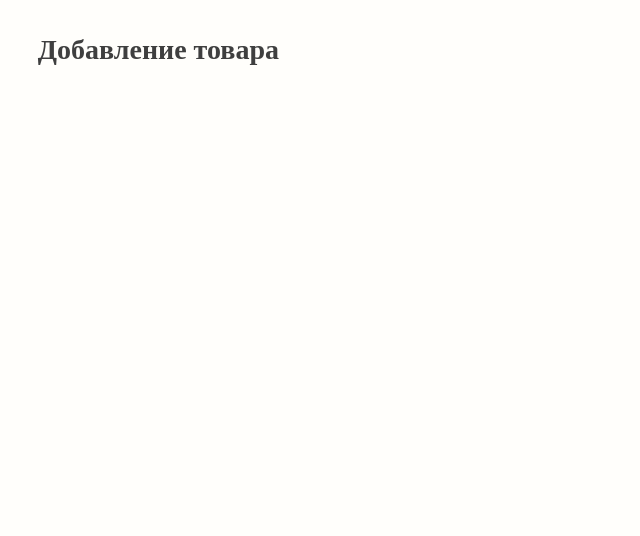
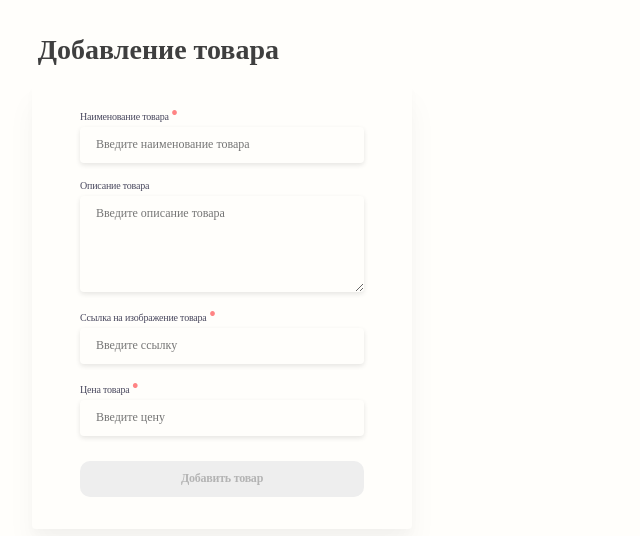
Before and after one commit to Yargo54/product-list, a React (Create React App) app in the folder product_list/: page / in a window 1280 px wide. Shown: the top 536 px of the page, without its empty margins (0-640 px from the left). Built offline with nearby package versions, Linux system fonts and the light colour scheme.

Commit message:
add from-add-box

```diff
--- a/product_list/src/App.js
+++ b/product_list/src/App.js
@@ -1,10 +1,12 @@
 import './App.css';
+import AddBox from './components/AddBox';
 import Header from './components/Headers';
 
 function App() {
   return (
     <div className="App">
       <Header />
+      <AddBox />
     </div>
   );
 }
--- /dev/null
+++ b/product_list/src/components/AddBox.css
@@ -0,0 +1,79 @@
+@import url('https://fonts.googleapis.com/css2?family=Source+Sans+Pro:wght@200;300;400;600;700;900&display=swap');
+@import url('https://fonts.googleapis.com/css2?family=Inter:wght@100;200;300;400;500;600;700;800;900&display=swap');
+
+.add-div{
+    display: grid;
+    width: 332px;
+    margin-left: 32px;
+    margin-top: 16px;
+    background: #FFFEFB;
+    box-shadow: 0px 20px 30px rgba(0, 0, 0, 0.04), 0px 6px 10px rgba(0, 0, 0, 0.02);
+    border-radius: 4px;
+    padding: 24px;
+}
+
+.add-form{
+    display: grid;
+    grid-template-columns: 284px;
+    grid-auto-rows: minmax(53px, auto);
+    grid-row-gap: 16px;
+    justify-self: center;
+}
+
+.name-label, .description-label, .url-label, .price-label{
+    display: grid;
+}
+
+.text-label{
+    align-self: end;
+    justify-self: start;
+
+    font-family: "Source Sans Pro, sans-serif";
+    font-style: normal;
+    font-weight: normal;
+    font-size: 10px;
+    line-height: 13px;
+    letter-spacing: -0.02em;
+    color: #49485E;
+}
+
+input, textarea {
+    margin-top: 4px;
+    background: #FFFEFB;
+    box-shadow: 0px 2px 5px rgba(0, 0, 0, 0.1);
+    border-radius: 4px;
+    border: none;
+    padding-top: 10px;
+    padding-left: 16px;
+    padding-bottom: 11px;
+    font-family: "Source Sans Pro, sans-serif";
+    font-style: normal;
+    font-weight: normal;
+    font-size: 12px;
+    line-height: 15px;
+}
+
+input:focus{
+   outline-color: red;
+}
+
+.required-dot{
+    color: #FF8484;
+    font-size: 20px;
+}
+
+.add-button{
+    height: 36px;
+    align-self: center;
+    background: #EEEEEE;
+    border-radius: 10px;
+    border: none;
+    font-family: "Inter, sans-serif";
+    font-style: normal;
+    font-weight: 600;
+    font-size: 12px;
+    line-height: 15px;
+    text-align: center;
+    letter-spacing: -0.02em;
+    color: #B4B4B4;
+}
--- /dev/null
+++ b/product_list/src/components/AddBox.js
@@ -0,0 +1,36 @@
+import React from "react";
+import "./AddBox.css"
+
+function AddBox () {
+    return (
+        <div className="add-div">
+            <form className="add-form">
+                <label className="name-label">
+                    <span className="text-label">
+                        Наименование товара <span className="required-dot">•</span>
+                    </span>
+                    <input placeholder="Введите наименование товара" type="text" required/>
+                </label>
+                <label className="description-label">
+                    <span className="text-label">Описание товара</span>
+                    <textarea  rows="5" cols="30" placeholder="Введите описание товара"></textarea>
+                </label>
+                <label className="url-label">
+                    <span className="text-label">
+                        Ссылка на изображение товара <span className="required-dot">•</span>
+                    </span>
+                    <input type="text" placeholder="Введите ссылку" required/>
+                </label>
+                <label className="price-label">
+                    <span className="text-label">
+                        Цена товара <span className="required-dot">•</span>
+                    </span>
+                    <input type="text" placeholder="Введите цену" required/>
+                </label>
+                <button className="add-button">Добавить товар</button>
+            </form>
+        </div>
+    );
+}
+
+export default AddBox;
--- a/product_list/src/components/Headers.css
+++ b/product_list/src/components/Headers.css
@@ -2,14 +2,14 @@
 
 .header{
     display: grid;
-    grid-template-columns: 279px 153px;
-    grid-column-gap: 1008px;
-    grid-auto-rows: minmax(67px, auto);
+    grid-template-columns: 279px 153px; /*размеры блоков в ширину*/
+    grid-column-gap: 1008px; /*отсутпы в колонках*/
+    grid-auto-rows: minmax(67px, auto); /*размер блоков (строк) в высоту*/
 }
 
 .header-text{
-    align-self: end;
-    justify-self: end;
+    align-self: end; /*положение по вертикали*/
+    justify-self: end; /*положение по горизонтали*/
 
     margin: 0;
     font-family: "Source Sans Pro, sans-serif";
```
